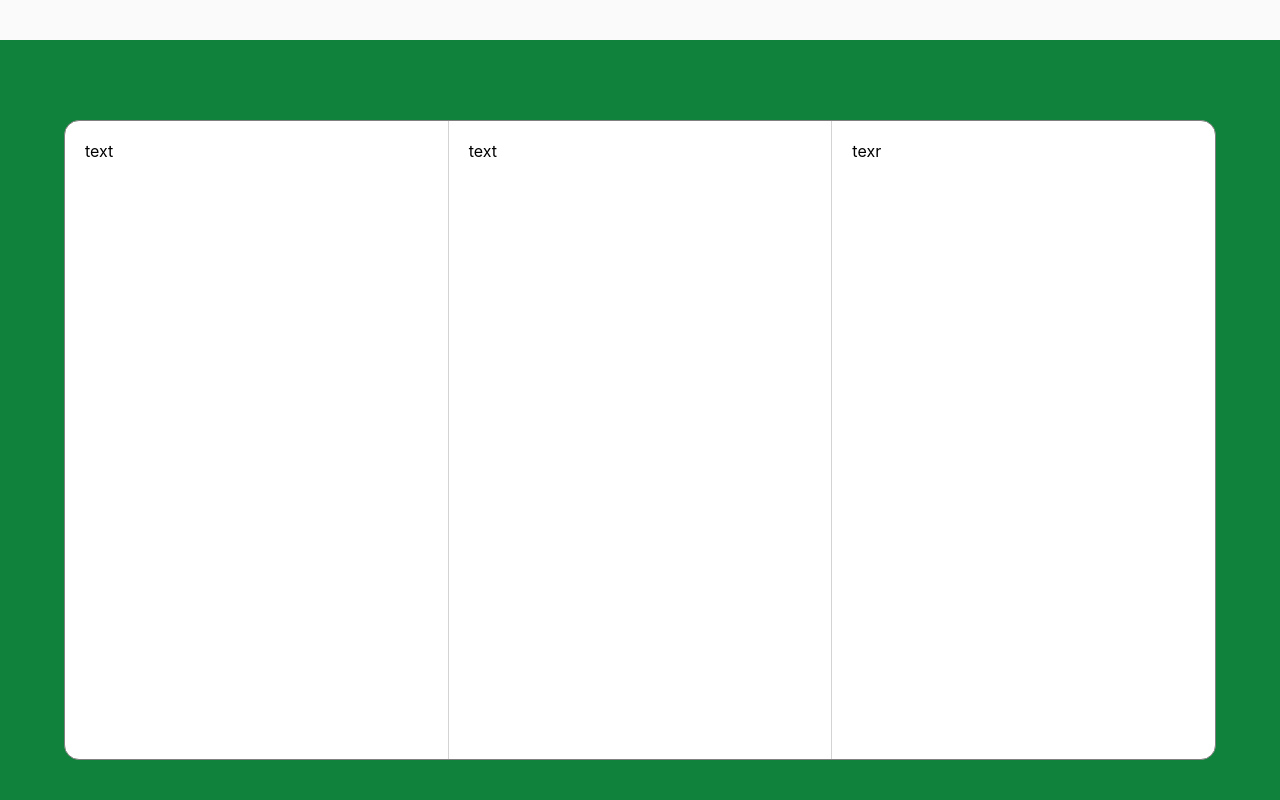
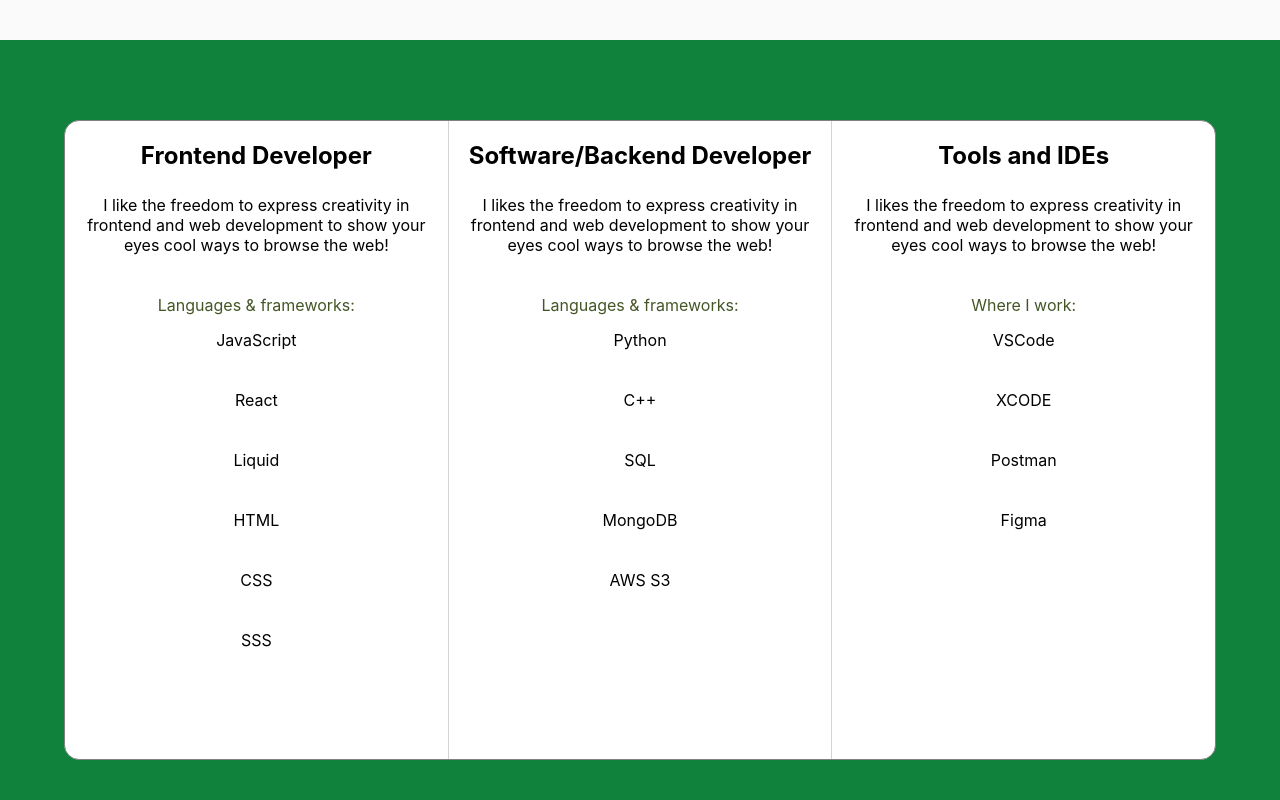
Before and after one commit to bruceabrigo/babrigo-portfolio, a React (Create React App) app: page / in a window 1280 px wide. Shown: the part 1560-2360 px from the top of the page. Built offline with nearby package versions, Linux system fonts and the light colour scheme.

Commit message:
Added subheadings and list items to new columns

```diff
--- a/src/components/content/home.js
+++ b/src/components/content/home.js
@@ -72,13 +72,35 @@
             <div className="skills">
                 <div className="skills-container">
                     <div className="column">
-                        text
+                        <h2 className="skills-title">Frontend Developer</h2>
+                            <p>I like the freedom to express creativity in frontend and web development to show your eyes cool ways to browse the web!</p>
+                            <p className="summary-title">Languages & frameworks:</p>
+                            <p>JavaScript</p>
+                            <p>React</p>
+                            <p>Liquid</p>
+                            <p>HTML</p>
+                            <p>CSS</p>
+                            <p>SSS</p>
+                            {/* IDEs */}
                     </div>
                     <div className="column">
-                        text
+                        <h2 className="skills-title">Software/Backend Developer</h2>
+                            <p>I likes the freedom to express creativity in frontend and web development to show your eyes cool ways to browse the web!</p>
+                            <p className="summary-title">Languages & frameworks:</p>
+                            <p>Python</p>
+                            <p>C++</p>
+                            <p>SQL</p>
+                            <p>MongoDB</p>
+                            <p>AWS S3</p>
                     </div>
                     <div className="column">
-                        texr
+                        <h2 className="skills-title">Tools and IDEs</h2>
+                            <p>I likes the freedom to express creativity in frontend and web development to show your eyes cool ways to browse the web!</p>
+                            <p className="summary-title">Where I work:</p>
+                            <p>VSCode</p>
+                            <p>XCODE</p>
+                            <p>Postman</p>
+                            <p>Figma</p>
                     </div>
                 </div>
             </div>
--- a/src/components/content/skills.scss
+++ b/src/components/content/skills.scss
@@ -13,6 +13,7 @@
     background-color: white;
     border: 1px solid grey;
     border-radius: 15px;
+    text-align: center;
 
     .column {
       flex: 1;
@@ -21,6 +22,19 @@
       &:not(:last-child) {
         border-right: 0.5px solid lightgrey;
       }
+    }
+
+    p {
+      padding-bottom: 40px;
+    }
+
+    .skills-title {
+      padding-bottom: 25px;
+    }
+
+    .summary-title {
+      padding-bottom: 15px;
+      color: #445626;
     }
   }
 }
```
